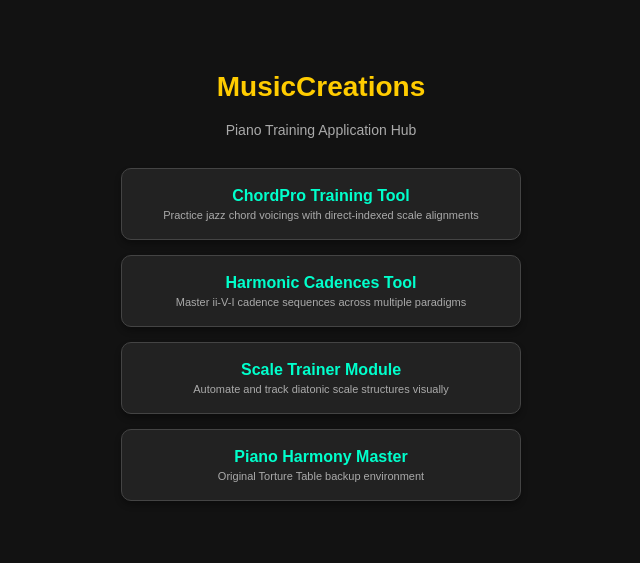
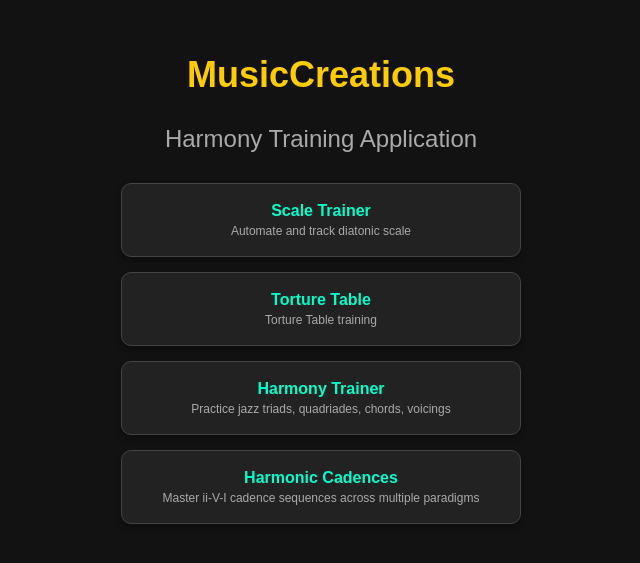
Before and after one commit to MusicCreations/chordpro-trainer, a plain HTML site: page index.html in a window 1280 px wide. Shown: the part 123-686 px from the top of the page, without its empty margins (319-959 px from the left). Drawn offline with Linux system fonts and the light colour scheme.

Commit message:
Add files via upload

```diff
--- a/index.html
+++ b/index.html
@@ -3,24 +3,24 @@
 <head>
 <meta charset="UTF-8">
 <meta name="viewport" content="width=device-width,initial-scale=1">
-<title>MusicCreations App Hub</title>
+<title>MusicCreations</title>
 <style>
 body{background:#121212;color:#fff;font-family:sans-serif;display:flex;flex-direction:column;align-items:center;justify-content:center;min-height:100vh;margin:0;padding:20px;box-sizing:border-box}
-h1{color:#fc0;font-size:28px;margin-bottom:5px}
-p{color:#aaa;font-size:14px;margin-bottom:30px}
+h1{color:#fc0;font-size:36px;margin-bottom:5px}
+p{color:#aaa;font-size:24px;margin-bottom:30px}
 .hub-container{display:flex;flex-direction:column;gap:15px;width:100%;max-width:400px}
 .app-button{background:#222;color:#0fc;border:1px solid #444;border-radius:10px;padding:18px;text-decoration:none;font-size:16px;font-weight:700;text-align:center;box-shadow:0 4px 6px rgba(0,0,0,0.3)}
-.app-button span{display:block;font-size:11px;color:#aaa;font-weight:400;margin-top:4px}
+.app-button span{display:block;font-size:12px;color:#aaa;font-weight:400;margin-top:4px}
 </style>
 </head>
 <body>
     <h1>MusicCreations</h1>
-    <p>Piano Training Application Hub</p>
+    <p>Harmony Training Application</p>
     <div class="hub-container">
-        <a class="app-button" href="chords.html">ChordPro Training Tool<span>Practice jazz chord voicings with direct-indexed scale alignments</span></a>
-        <a class="app-button" href="piano-cadence.html">Harmonic Cadences Tool<span>Master ii-V-I cadence sequences across multiple paradigms</span></a>
-        <a class="app-button" href="scale.html">Scale Trainer Module<span>Automate and track diatonic scale structures visually</span></a>
-        <a class="app-button" href="Torture_Table.html">Piano Harmony Master<span>Original Torture Table backup environment</span></a>
+        <a class="app-button" href="scale.html">Scale Trainer<span>Automate and track diatonic scale</span></a>
+        <a class="app-button" href="Torture_Table.html">Torture Table<span>Torture Table training</span></a>
+        <a class="app-button" href="chords.html">Harmony Trainer<span>Practice jazz triads, quadriades, chords, voicings</span></a>
+        <a class="app-button" href="piano-cadence.html">Harmonic Cadences<span>Master ii-V-I cadence sequences across multiple paradigms</span></a>
     </div>
 </body>
 </html>
```
